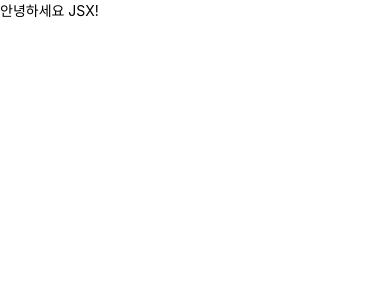
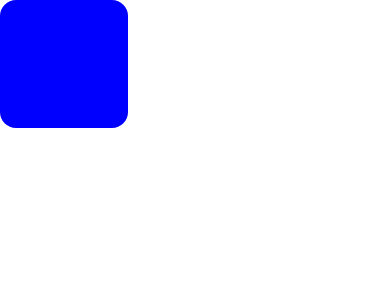
Before and after one commit to da-in/react-native-practice, a React Native app in the folder LearnReactNative/: screen / in a window 390 px wide. Shown: the top 300 px of the page. Built offline with nearby package versions, Linux system fonts and the light colour scheme.

Commit message:
2.6.0 Props Destructuring Assignment

```diff
--- a/LearnReactNative/App.js
+++ b/LearnReactNative/App.js
@@ -1,16 +1,11 @@
 import React from 'react';
 import {SafeAreaView} from 'react-native';
-import Greeting from './components/Greeting';
+import Box from './components/Box';
 
 const App = () => {
-  const name = 'JSX';
   return (
     <SafeAreaView>
-      {/* 주석을 작성해봅시다. */}
-      <Greeting
-        name={name}
-        // 이름을 설정하기
-      />
+      <Box rounded size="large" color="blue" />
     </SafeAreaView>
   );
 };
--- /dev/null
+++ b/LearnReactNative/components/Box.js
@@ -0,0 +1,49 @@
+import React from 'react';
+import {View, StyleSheet} from 'react-native';
+
+function Box({rounded, size, color}) {
+  return (
+    <View
+      style={[
+        styles.box,
+        rounded && styles.rounded,
+        sizes[size],
+        {backgroundColor: color},
+      ]}
+    />
+  );
+}
+
+Box.defaultProps = {
+  size: 'medium',
+  color: 'black',
+};
+
+const styles = StyleSheet.create({
+  box: {
+    backgroundColor: 'black',
+  },
+  rounded: {
+    borderRadius: 16,
+  },
+  small: {
+    width: 32,
+    height: 32,
+  },
+  medium: {
+    width: 64,
+    height: 64,
+  },
+  large: {
+    width: 128,
+    height: 128,
+  },
+});
+
+const sizes = {
+  small: styles.small,
+  medium: styles.medium,
+  large: styles.large,
+};
+
+export default Box;
```
